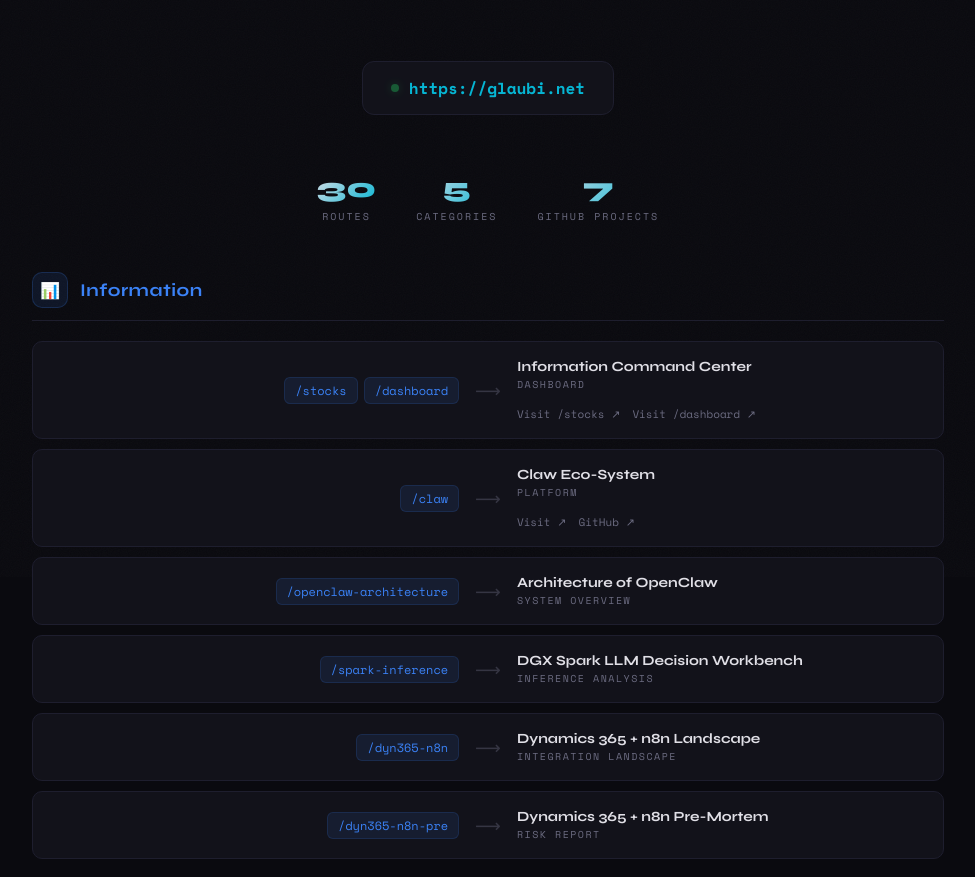
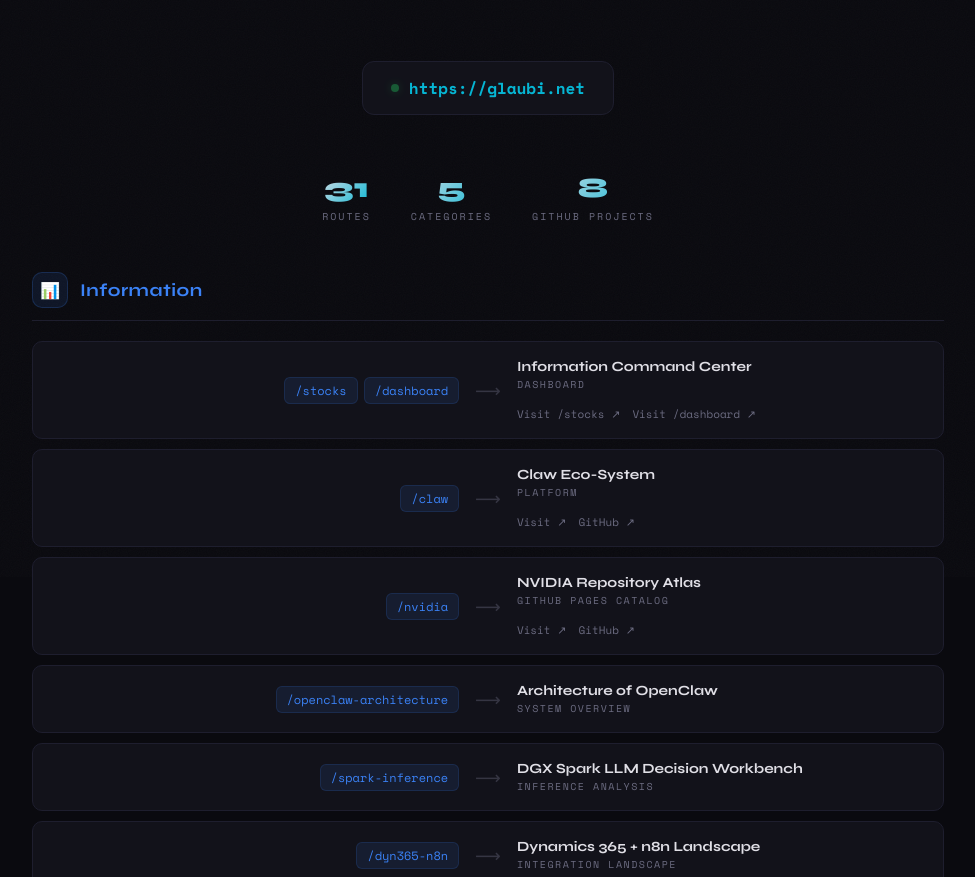
Before and after one commit to robertZaufall/glaubinet, a plain HTML site: page index.html in a window 1280 px wide. Shown: the part 223-1100 px from the top of the page, without its empty margins (152-1127 px from the left). Drawn offline with nearby package versions, Linux system fonts and the light colour scheme.

Commit message:
Add NVIDIA repository atlas route

```diff
--- a/index.html
+++ b/index.html
@@ -476,7 +476,7 @@
 
   <div class="stats">
     <div class="stat">
-      <div class="stat-num">30</div>
+      <div class="stat-num">31</div>
       <div class="stat-label">Routes</div>
     </div>
     <div class="stat">
@@ -484,7 +484,7 @@
       <div class="stat-label">Categories</div>
     </div>
     <div class="stat">
-      <div class="stat-num">7</div>
+      <div class="stat-num">8</div>
       <div class="stat-label">GitHub Projects</div>
     </div>
   </div>
@@ -526,6 +526,22 @@
           <div class="visit-links always-visible">
             <a href="https://glaubi.net/claw" target="_blank" class="visit-btn">Visit ↗</a>
             <a href="https://github.com/robertZaufall/claw-eco" target="_blank" class="visit-btn">GitHub ↗</a>
+          </div>
+        </div>
+      </div>
+
+      <div class="route-card info"
+         data-tip="Searchable atlas of active NVIDIA GitHub repositories">
+        <div class="route-paths">
+          <a href="https://glaubi.net/nvidia" target="_blank" class="path-tag info">/nvidia</a>
+        </div>
+        <div class="route-arrow">⟶</div>
+        <div class="route-dest">
+          <div class="dest-name">NVIDIA Repository Atlas</div>
+          <div class="dest-type">GitHub Pages Catalog</div>
+          <div class="visit-links always-visible">
+            <a href="https://glaubi.net/nvidia" target="_blank" class="visit-btn">Visit ↗</a>
+            <a href="https://github.com/robertZaufall/nvidia-repos" target="_blank" class="visit-btn">GitHub ↗</a>
           </div>
         </div>
       </div>
```
